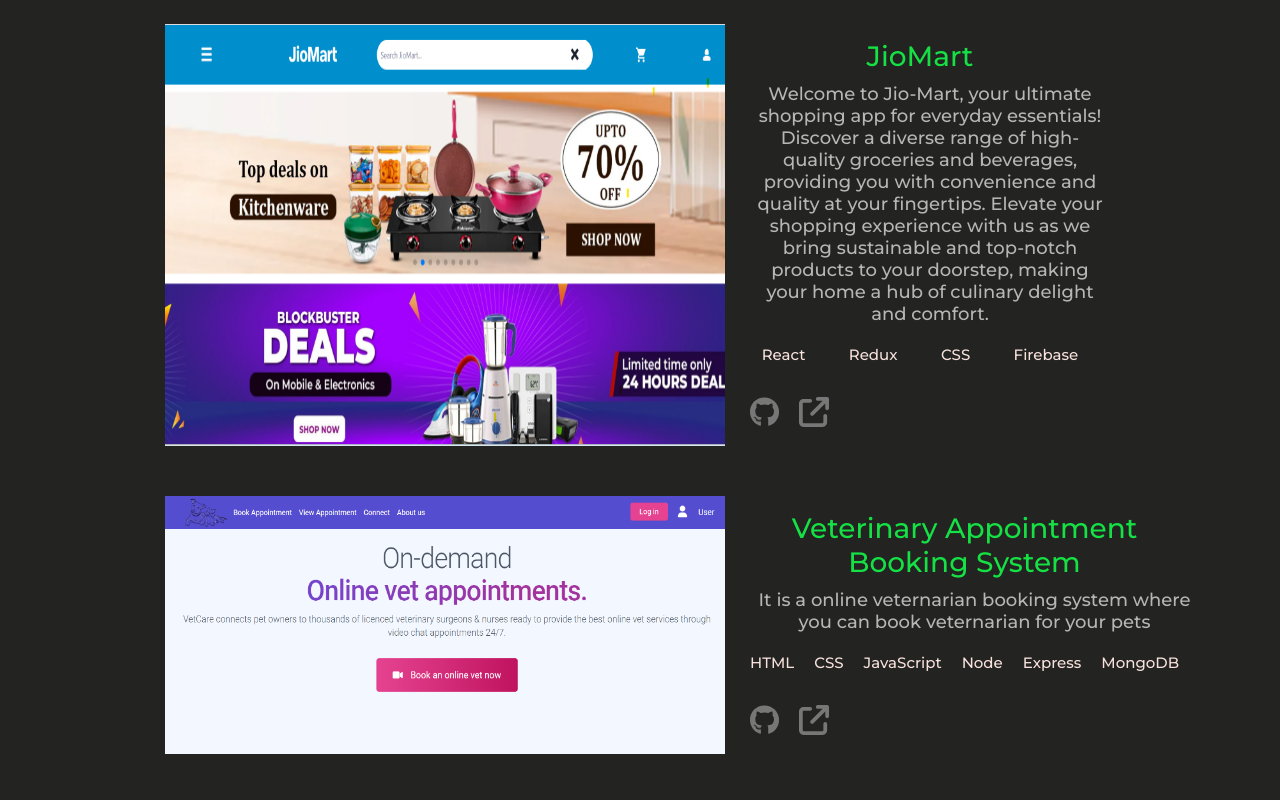
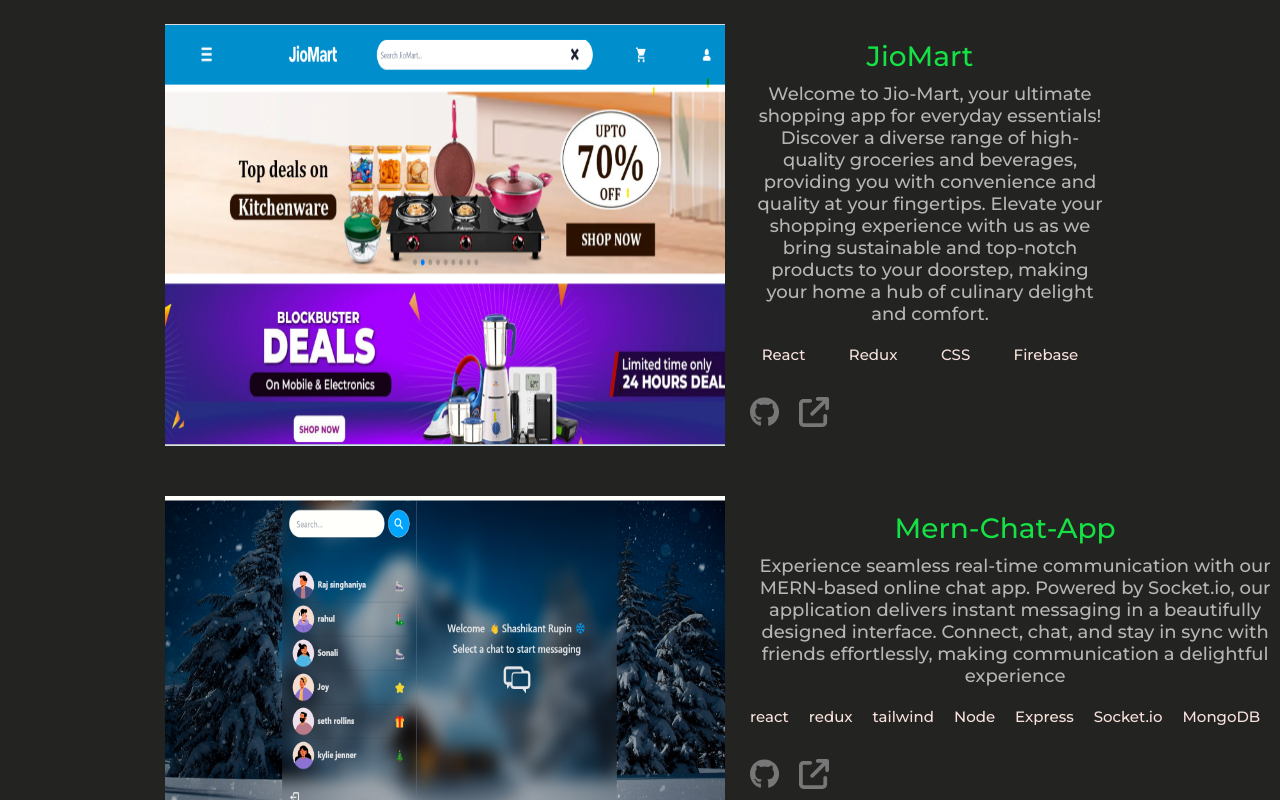
Before and after one commit to shashikantRupin/shashikantRupin.github.io, a React (Create React App) app: page / in a window 1280 px wide. Shown: the part 2000-2800 px from the top of the page. Built offline with nearby package versions, Linux system fonts and the light colour scheme.

Commit message:
portfolio-update

```diff
--- a/src/components/Contact.jsx
+++ b/src/components/Contact.jsx
@@ -53,3 +53,4 @@
     </section>
   );
 }
+//first do npm run deploy after making all the change then push to git
--- a/src/data/projects.js
+++ b/src/data/projects.js
@@ -3,41 +3,66 @@
 export default function getProjects() {
     return [
       {
-
         id: 1,
-            image: 'jioMart1.png',
+        image: "jioMart1.png",
         projectTitle: "JioMart",
-            projectInfo: "Welcome to Jio-Mart, your ultimate shopping app for everyday essentials! Discover a diverse range of high-quality groceries and beverages, providing you with convenience and quality at your fingertips. Elevate your shopping experience with us as we bring sustainable and top-notch products to your doorstep, making your home a hub of culinary delight and comfort.",
+        projectInfo:
+          "Welcome to Jio-Mart, your ultimate shopping app for everyday essentials! Discover a diverse range of high-quality groceries and beverages, providing you with convenience and quality at your fingertips. Elevate your shopping experience with us as we bring sustainable and top-notch products to your doorstep, making your home a hub of culinary delight and comfort.",
         techUsed: ["React", "Redux", "CSS", "Firebase"],
-            projectLinkHosted: "https://jiomart-com-rct-201-shashikantrupin.vercel.app/",
+        projectLinkHosted:
+          "https://jiomart-com-rct-201-shashikantrupin.vercel.app/",
         projectLinkGithub: "https://github.com/shashikantRupin/Jio-Mart",
       },
       {
         id: 2,
-            image: 'vetcarePic.png',
-            projectTitle: "Veterinary Appointment Booking System",
-            projectInfo: "It is a online veternarian booking system where you can book veternarian for your pets",
-            techUsed: ["HTML" , "CSS" , "JavaScript" ,"Node" , "Express" , "MongoDB"],
-            projectLinkHosted: "https://cool-elf-0374a9.netlify.app/",
-            projectLinkGithub: "https://github.com/shashikantRupin/Veterinary-apponitment-booking",
+        image: "chat.png",
+        projectTitle: "Mern-Chat-App",
+        projectInfo:
+          "Experience seamless real-time communication with our MERN-based online chat app. Powered by Socket.io, our application delivers instant messaging in a beautifully designed interface. Connect, chat, and stay in sync with friends effortlessly, making communication a delightful experience",
+        techUsed: [
+          "react",
+          "redux",
+          "tailwind",
+          "Node",
+          "Express",
+          "Socket.io",
+          "MongoDB",
+        ],
+        projectLinkHosted: "https://chat-app-prod-9abu.onrender.com/",
+        projectLinkGithub: "https://github.com/shashikantRupin/mern-chat-app",
       },
       {
         id: 3,
+        image: "vetcarePic.png",
+        projectTitle: "Veterinary Appointment Booking System",
+        projectInfo:
+          "It is a online veternarian booking system where you can book veternarian for your pets",
+        techUsed: ["HTML", "CSS", "JavaScript", "Node", "Express", "MongoDB"],
+        projectLinkHosted: "https://cool-elf-0374a9.netlify.app/",
+        projectLinkGithub:
+          "https://github.com/shashikantRupin/Veterinary-apponitment-booking",
+      },
+      {
+        id: 4,
         projectTitle: "Mine Wine",
         image: "myWine.png",
-            projectInfo: "It's a clone of Mine-Wine app created using HTML, CSS, Javascript",
+        projectInfo:
+          "It's a clone of Mine-Wine app created using HTML, CSS, Javascript",
         techUsed: ["HTML", "CSS", "Javascript"],
-            projectLinkHosted: "https://655e1490fd1a4138593e6c56--capable-eclair-1ae3b7.netlify.app/",
+        projectLinkHosted:
+          "https://655e1490fd1a4138593e6c56--capable-eclair-1ae3b7.netlify.app/",
         projectLinkGithub: "https://github.com/shashikantRupin/Wine-project",
       },
       {
-            id: 4,
+        id: 5,
         projectTitle: "My portfolio",
-            image: 'portfolio_img.png',
-            projectInfo: "My portfolio is a testament to my skills, passion, and dedication. Within these pages, you'll find a collection of projects that I've carefully crafted, each representing a unique blend of creativity and expertise.",
+        image: "portfolio_img.png",
+        projectInfo:
+          "My portfolio is a testament to my skills, passion, and dedication. Within these pages, you'll find a collection of projects that I've carefully crafted, each representing a unique blend of creativity and expertise.",
         techUsed: ["React", "HTML", "CSS"],
         projectLinkHosted: "https://github.com/shashikantRupin",
-            projectLinkGithub: "https://github.com/shashikantRupin/shashikantRupin.github.io",
-        }
+        projectLinkGithub:
+          "https://github.com/shashikantRupin/shashikantRupin.github.io",
+      },
     ];
 }
```
Also changed, not shown: src/images/pictures/chat.png (added), src/images/projects/chat.png (added). Lines whose indentation alone changed are shown as unchanged.
